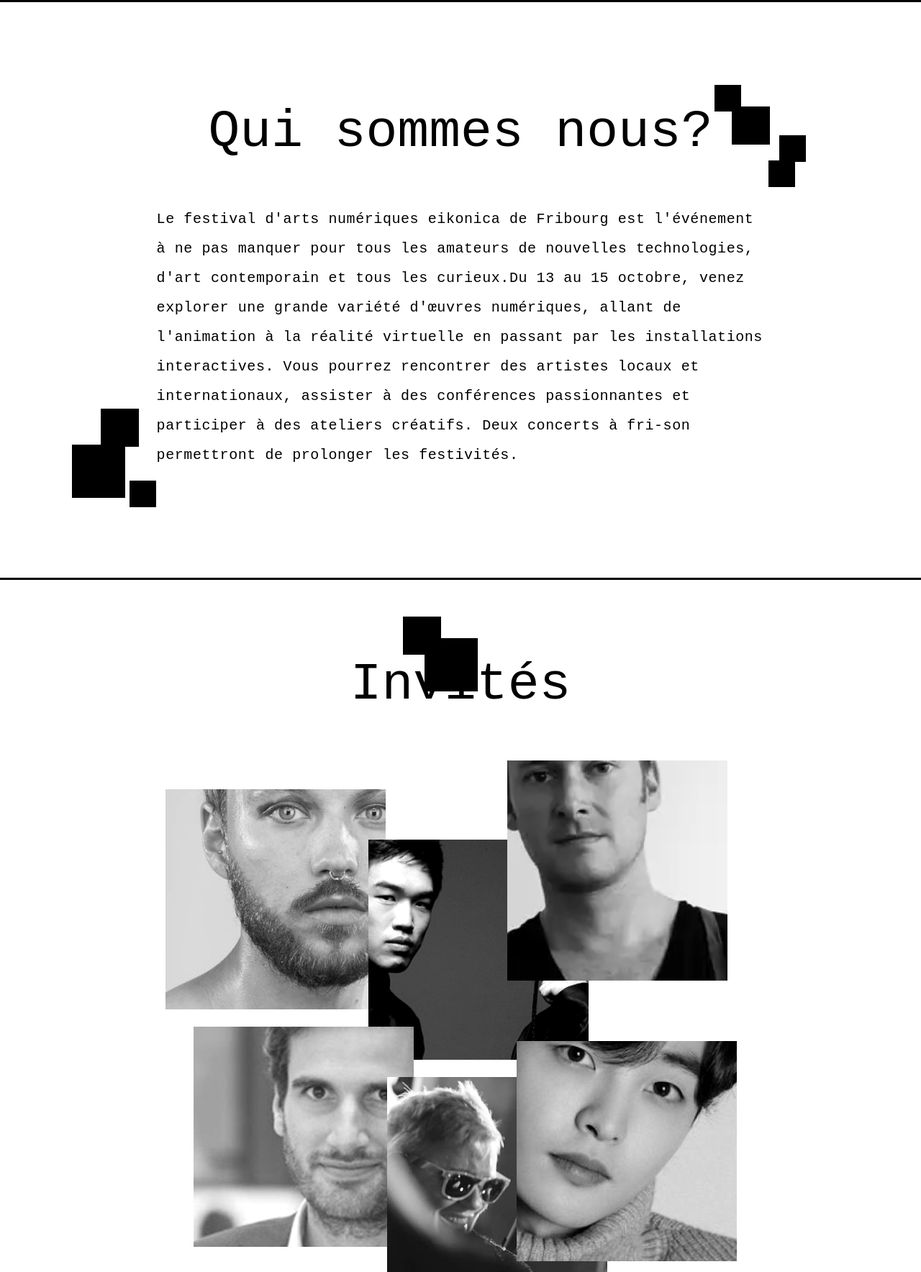
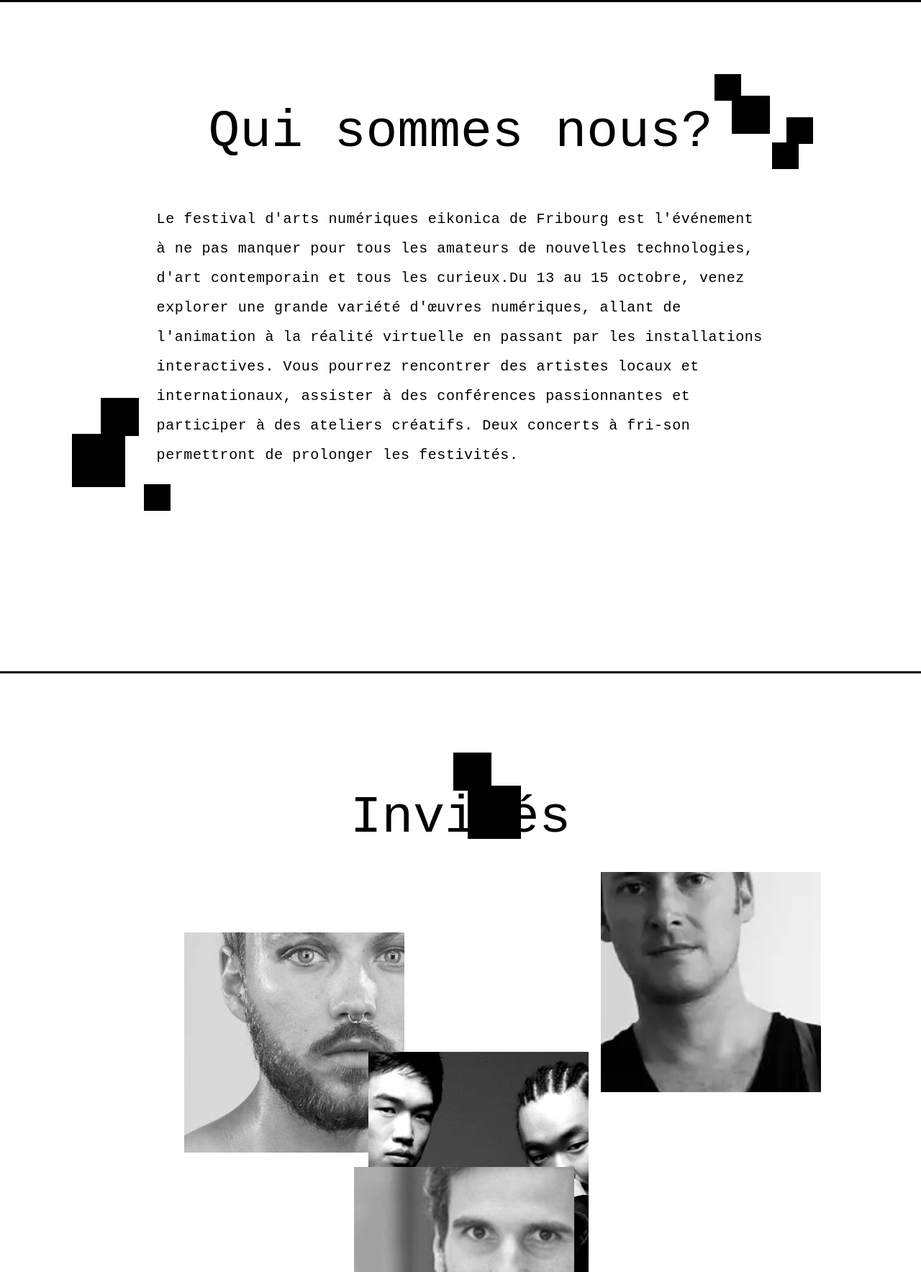
Before and after one commit to ElenoreGill/eikonica, a website built with Parcel: page src/index.html in a window 1280 px wide. Shown: the part 1032-2800 px from the top of the page at 72% size. Built offline with nearby package versions, Linux system fonts and the light colour scheme; a web font is replaced by a local one.

Commit message:
positionement des invites

```diff
--- a/src/css/main.css
+++ b/src/css/main.css
@@ -42,6 +42,9 @@ video {
 /* ====================================
 // base rules
 // ==================================== */
+.container {
+  position: relative;
+}
 header {
   background-color: black;
   height: 894px;
@@ -77,6 +80,10 @@ p {
   font-size: 20px;
   letter-spacing: 0.57px;
   line-height: 41px;
+}
+.language-button {
+  color: black;
+  padding: 0;
 }
 /* ====================================
 // squares
@@ -214,13 +221,13 @@ h2 {
   padding-top: 135px;
 }
 
-/* squares */
+/* squares about us*/
 .large-square-3 {
   height: 74px;
   width: 74px;
   background-color: black;
   position: absolute;
-  top: 1650px;
+  top: 600px;
   left: 100px;
 }
 .medium-square-7 {
@@ -228,7 +235,7 @@ h2 {
   width: 53px;
   background-color: black;
   position: absolute;
-  top: 1600px;
+  top: 550px;
   left: 140px;
 }
 .small-square-4 {
@@ -236,15 +243,15 @@ h2 {
   width: 37px;
   background-color: black;
   position: absolute;
-  top: 1700px;
-  left: 180px;
+  top: 670px;
+  left: 200px;
 }
 .small-square-5 {
   height: 37px;
   width: 37px;
   background-color: black;
   position: absolute;
-  top: 1150px;
+  top: 100px;
   right: 250px;
 }
 .medium-square-8 {
@@ -252,7 +259,7 @@ h2 {
   width: 53px;
   background-color: black;
   position: absolute;
-  top: 1180px;
+  top: 130px;
   right: 210px;
 }
 .small-square-6 {
@@ -260,85 +267,89 @@ h2 {
   width: 37px;
   background-color: black;
   position: absolute;
-  top: 1255px;
-  right: 175px;
+  top: 160px;
+  right: 150px;
 }
 .small-square-7 {
   height: 37px;
   width: 37px;
   background-color: black;
   position: absolute;
-  top: 1220px;
-  right: 160px;
+  top: 195px;
+  right: 170px;
 }
 /* ====================================
 // squares
 // ==================================== */
 .about-us-line {
   position: relative;
-  top: 150px;
+  top: 280px;
 }
 .invites {
-  padding-top: 250px;
+  margin-top: 300px;
 }
 .img-invites {
-  position: relative;
+  height: 1200px;
 }
+
 .img-invite-1 {
   height: 306px;
-  position: absolute;
-  top: 100px;
-  left: 18%;
+  position: relative;
+  top: 40px;
+  left: 20%;
 }
 .img-invite-2 {
   height: 306px;
-  position: absolute;
-  top: 170px;
+  position: relative;
+  top: -100px;
   left: 40%;
 }
-
 .img-invite-3 {
   height: 306px;
-  position: absolute;
-  top: 60px;
-  right: 21%;
+  position: relative;
+  top: -350px;
+  left: 41%;
 }
 
 .img-invite-4 {
   height: 306px;
-  position: absolute;
-  top: 430px;
-  left: 21%;
+  position: relative;
+  top: 60px;
+  right: 10%;
 }
 
 .img-invite-5 {
   height: 306px;
-  position: absolute;
-  top: 500px;
-  left: 42%;
+  position: relative;
+  top: 230px;
+  left: -7%;
 }
 
 .img-invite-6 {
   height: 306px;
-  position: absolute;
-  top: 450px;
-  right: 20%;
+  position: relative;
+  top: 1 70px;
+  right: 5%;
+}
+
+img {
+  height: 306px;
 }
 .large-square-4 {
   height: 74px;
   width: 74px;
   background-color: black;
-  position: absolute;
-  top: -110px;
-  left: 590px;
+  position: relative;
+  top: -90px;
+  left: 650px;
 }
 .medium-square-9 {
   height: 53px;
   width: 53px;
   background-color: black;
   position: absolute;
-  top: -140px;
-  left: 560px;
+  top: 90px;
+  left: 630px;
 }
 .hover-card {
   display: none;
--- a/src/index.html
+++ b/src/index.html
@@ -7,6 +7,7 @@
     <link rel="stylesheet" href="css/main.css" />
     <link rel="stylesheet" href="https://use.typekit.net/iqw0bzp.css" />
   </head>
+  <body>
     <header>
       <h3>Festival des art numériques <br />Fribourg 13-15 October 2023</h3>
       <div class="small-square-1"></div>
@@ -16,13 +17,13 @@
       <div class="large-square-1"></div>
       <div class="medium-square-3"></div>
       <div class="small-square-3"></div>
-    <div class="medium-square-4"><p>fr</p></div>
+      <div class="medium-square-4"><p class="language-button">fr</p></div>
       <div class="large-square-2"></div>
       <div class="medium-square-5"></div>
-    <div class="medium-square-6"><p>de</p></div>
+      <div class="medium-square-6"><p class="language-button">de</p></div>
       <img class="eikonica-logo" src="img/logo.webp" alt="eikonica logo" />
     </header>
-  <body>
+    <div>
       <nav>
         <a>Programme</a>
         <a>Expositions</a>
@@ -31,6 +32,8 @@
         <a>Contact</a>
       </nav>
       <hr />
+    </div>
+    <div class="container">
       <h2>Qui sommes nous?</h2>
       <p>
         Le festival d'arts numériques eikonica de Fribourg est l'événement à ne
@@ -50,6 +53,8 @@
       <div class="small-square-6"></div>
       <div class="small-square-7"></div>
       <hr class="about-us-line" />
+    </div>
+    <div class="container">
       <h2 class="invites">Invités</h2>
       <div class="img-invites">
         <div class="large-square-4"></div>
@@ -64,7 +69,11 @@
             <h3>Valentin Dubois</h3>
           </div>
         </div>
-      <img class="img-invite-2" src="img/kineticFlow.webp" alt="Kinetic flow" />
+        <img
+          class="img-invite-2"
+          src="img/kineticFlow.webp"
+          alt="Kinetic flow"
+        />
         <img
           class="img-invite-3"
           src="img/michaelmayer.webp"
@@ -74,6 +83,15 @@
         <img class="img-invite-5" src="img/neonpulse.webp" alt="neon pulse" />
         <img class="img-invite-6" src="img/mi-jae.webp" alt="min-jae park" />
       </div>
+    </div>
+    <div class="container">
+      <hr />
+      <h2>13 - 15 oct. 2023</h2>
+      <hr />
+    </div>
+    <div>
+      <p>hello</p>
+    </div>
     <script src="js/main.js" type="module"></script>
   </body>
 </html>
```
Also changed, not shown: src/img/carte.webp (added), src/img/programme.webp (added). Lines whose indentation alone changed are shown as unchanged.
